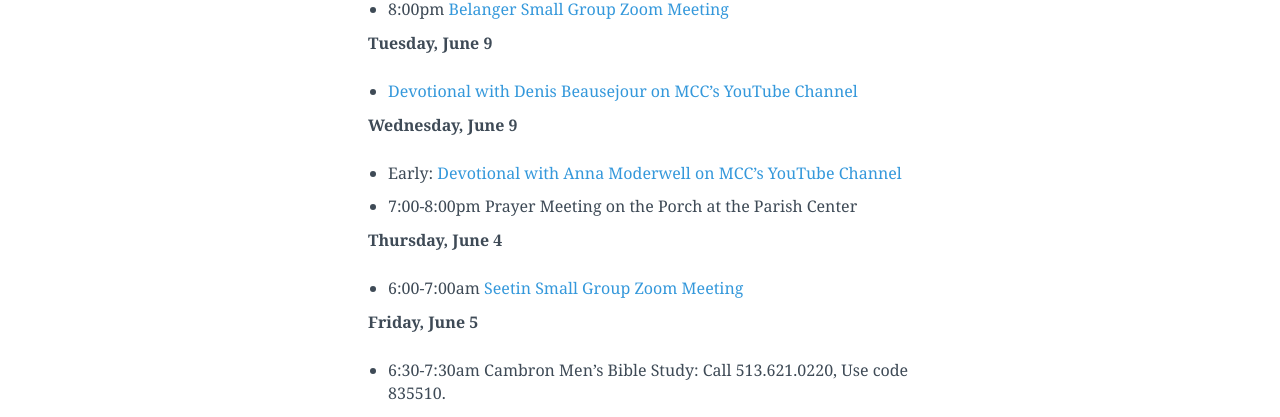
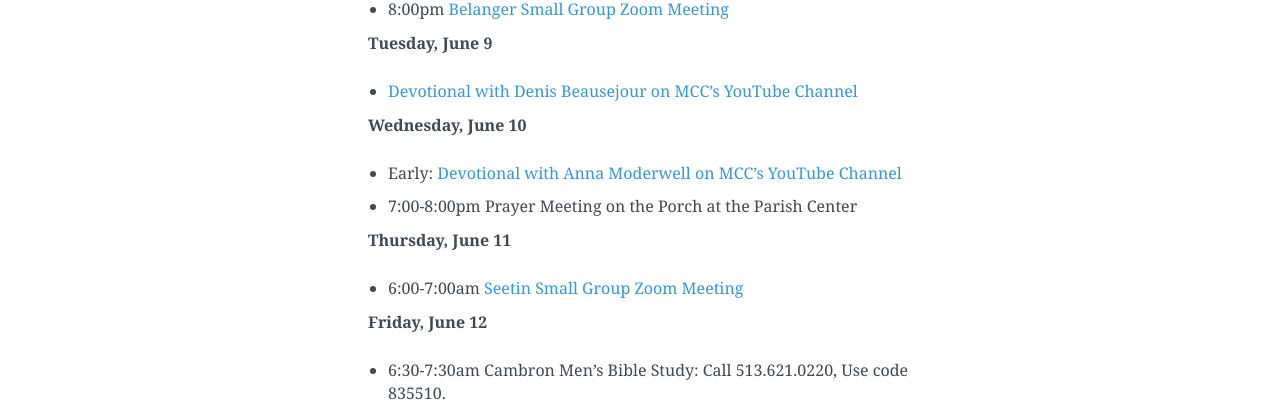
Before and after one commit to lukemoderwell/mariemont, a Jekyll site: the page built from updates.markdown, in a window 1280 px wide and 900 px high, scrolled down 517 px. Shown: the part 146-563 px from the top of the window. Built offline with Jekyll 4.4.1, drawn with Linux system fonts in a browser that asks for light colours; nearby versions of some CDN libraries.

Commit message:
Updated Updates

```diff
--- a/updates.markdown
+++ b/updates.markdown
@@ -26,16 +26,17 @@
 * 8:00pm [Belanger Small Group Zoom Meeting ](https://us04web.zoom.us/j/5657171238)
 
 **Tuesday, June 9**
+
 * [Devotional with Denis Beausejour on MCC's YouTube Channel](https://www.youtube.com/user/MariemontCh)
 
-**Wednesday, June 9**
+**Wednesday, June 10**
 * Early: [Devotional with Anna Moderwell on MCC's YouTube Channel](https://www.youtube.com/user/MariemontCh)
 * 7:00-8:00pm Prayer Meeting on the Porch at the Parish Center
 
-**Thursday, June 4**
+**Thursday, June 11**
 * 6:00-7:00am [Seetin Small Group Zoom Meeting](https://zoom.us/j/390610405pwd=cy9wQkRFZm1wSG1RSk1yM0VjZW42Zz09)
 
-**Friday, June 5**
+**Friday, June 12**
 * 6:30-7:30am Cambron Men's Bible Study: Call 513.621.0220, Use code 835510.
 * 10:00am * Live Worship with Raz on Mariemont Church Facebook Page
 
```
